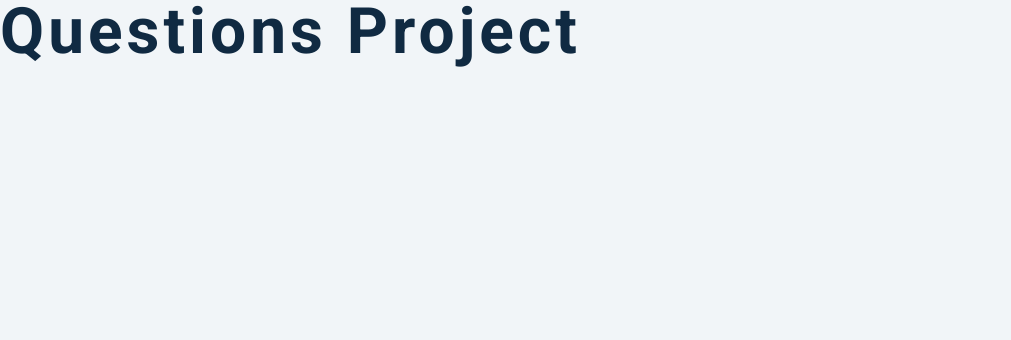
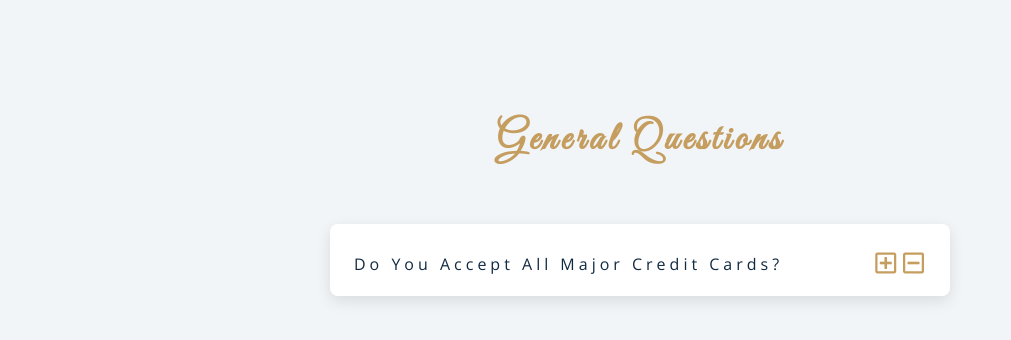
Before and after one commit to claudiahW/js-questionnaire, a plain HTML site: page index.html in a window 1280 px wide. Shown: the whole page, without its empty margins (0-1011 px from the left). Drawn offline with nearby package versions, Linux system fonts and the light colour scheme.

Commit message:
add plus and minus buttons

```diff
--- a/index.html
+++ b/index.html
@@ -18,7 +18,36 @@
     <link rel="stylesheet" href="styles.css" />
   </head>
   <body>
-    <h1>questions project</h1>
+   <section class="questions">
+
+    <!--title-->
+    <div class="title">
+        <h2>general questions</h2>
+    </div>
+    <!--questions-->
+    <div class="section-center">
+        <!--single question-->
+        <article class="question">
+            <div class="question-title">
+                <p>do you accept all major credit cards? </p>
+                <button type="button" class="question-btn">
+                    <span class="plus-icon">
+                        <i class="far fa-plus-square"></i>
+                    </span>
+                    <span class="minus-icon">
+                        <i class="far fa-minus-square"></i>
+                    </span>
+                </button>
+            </div>
+
+        </article>
+
+        <!--end single question-->
+    </div>
+    </section>
+
+
+
     <!-- javascript -->
     <script src="scripts.js"></script>
   </body>
```
